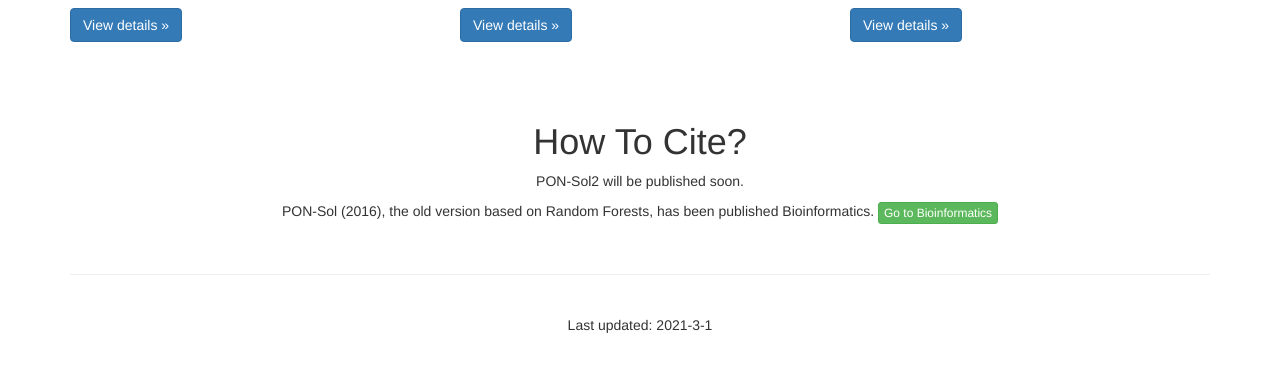
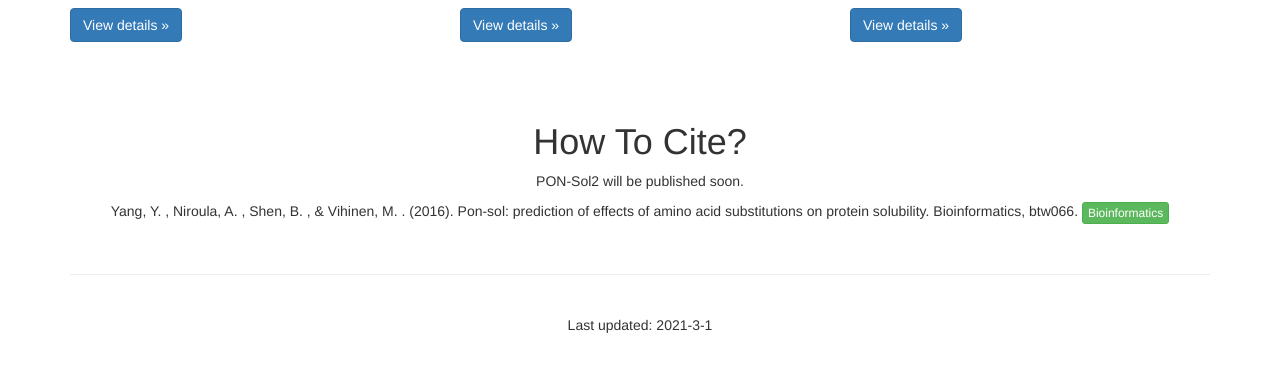
Before and after one commit to XDcat/PonSol2_Web, a Django app: page / in a window 1280 px wide. Shown: the part 747-1132 px from the top of the page. Run offline with Django 3.2, Linux system fonts and the light colour scheme; parts of the project's set-up code (start-up, migrations or seed data) failed here and were passed over; some libraries are stand-ins or nearby versions.

Commit message:
修改首页cite文字

```diff
--- a/ponsol2web/templates/ponsol2web/index.html
+++ b/ponsol2web/templates/ponsol2web/index.html
@@ -22,13 +22,15 @@
                 There are two input ways that have different input formats. FASTA sequences and amino acid substitutions
                 are provided seperatly, or IDs and amino acid substitutions are put together.
             </p>
-            <p><a class="btn btn-primary" href="{% url "ponsol2:about" %}#input_example" role="button">View details »</a></p>
+            <p><a class="btn btn-primary" href="{% url "ponsol2:about" %}#input_example" role="button">View details
+                »</a></p>
         </div>
         <div class="col-lg-4">
             <h2>Dataset</h2>
             <p>Altogether 11201 amino acid substitutions in 77 proteins are collected. After filtering, 5666 variants
                 are used for training, and 662 variants are used for blind testing. The database is freely available.
-                <a href="{% url "ponsol2:download-dataset-ponsol2" %}"> <span class="glyphicon glyphicon-download-alt"></span></a>
+                <a href="{% url "ponsol2:download-dataset-ponsol2" %}"> <span
+                        class="glyphicon glyphicon-download-alt"></span></a>
             </p>
             <p><a class="btn btn-primary" href="{% url "ponsol2:about" %}#dataset" role="button">View details »</a></p>
         </div>
@@ -46,15 +48,23 @@
         <h1 class="text-center text-capitalize">How to cite?</h1>
         <p>
             PON-Sol2 will be published soon.
+            <br>
+{#        <a class="btn btn-success btn-xs" href="#" target="_blank"> Go to Bioinformatics </a>#}
         </p>
         <p>
-            PON-Sol (2016), the old version based on Random Forests, has been published Bioinformatics.
-            <span><a class="btn btn-success btn-xs" href="https://academic.oup.com/bioinformatics/article/32/13/2032/1742792?login=true" target="_blank">
-                Go to Bioinformatics
-            </a></span>
-{#            Yang Yang, Abhishek Niroula, Bairong Shen, Mauno Vihinen, PON-Sol: prediction of effects of amino acid substitutions on protein solubility, Bioinformatics, Volume 32, Issue 13, 1 July 2016, Pages 2032–2034, https://doi.org/10.1093/bioinformatics/btw066#}
-{#            It was trained this far on the largest dataset of 406 single amino acid substitutions.#}
-{#            It grouped variants into three classes: solubility decreasing and increasing variants and those not affecting solubility.#}
+{#            PON-Sol (2016), the old version based on Random Forests, has been published Bioinformatics.#}
+{#            <br>#}
+            Yang, Y. , Niroula, A. , Shen, B. , & Vihinen, M. . (2016). Pon-sol: prediction of effects of amino acid
+            substitutions on protein solubility. Bioinformatics, btw066.
+
+        <a class="btn btn-success btn-xs"
+              href="https://academic.oup.com/bioinformatics/article/32/13/2032/1742792?login=true" target="_blank">
+{#            Go to Bioinformatics#}
+        Bioinformatics
+        </a>
+        {#            Yang Yang, Abhishek Niroula, Bairong Shen, Mauno Vihinen, PON-Sol: prediction of effects of amino acid substitutions on protein solubility, Bioinformatics, Volume 32, Issue 13, 1 July 2016, Pages 2032–2034, https://doi.org/10.1093/bioinformatics/btw066#}
+        {#            It was trained this far on the largest dataset of 406 single amino acid substitutions.#}
+        {#            It grouped variants into three classes: solubility decreasing and increasing variants and those not affecting solubility.#}
         </p>
         {#        <div class="col-lg-6">#}
         {#            <h2 class="text-center text-capitalize">How to cite?</h2>#}
--- a/ponsol2web/urls.py
+++ b/ponsol2web/urls.py
@@ -6,7 +6,7 @@ __project__ = PonSol2_Web
 Fix the Problem, Not the Blame.
 '''
 
-from django.urls import path
+from django.urls import path,include
 from django.views.generic import TemplateView
 
 from . import views
@@ -32,5 +32,8 @@ urlpatterns = [
     path("task/running/", views.get_running_tasks, name="task-running"),
     # download
     path("download/ponsol2_dataset", views.download_dataset_ponsol2, name="download-dataset-ponsol2"),
-    path("download/ponsol_dataset", views.download_dataset_ponsol, name="download-dataset-ponsol")
+    path("download/ponsol_dataset", views.download_dataset_ponsol, name="download-dataset-ponsol"),
+
+    # account
+    path("accounts/", include("django.contrib.auth.urls")),
 ]
```
